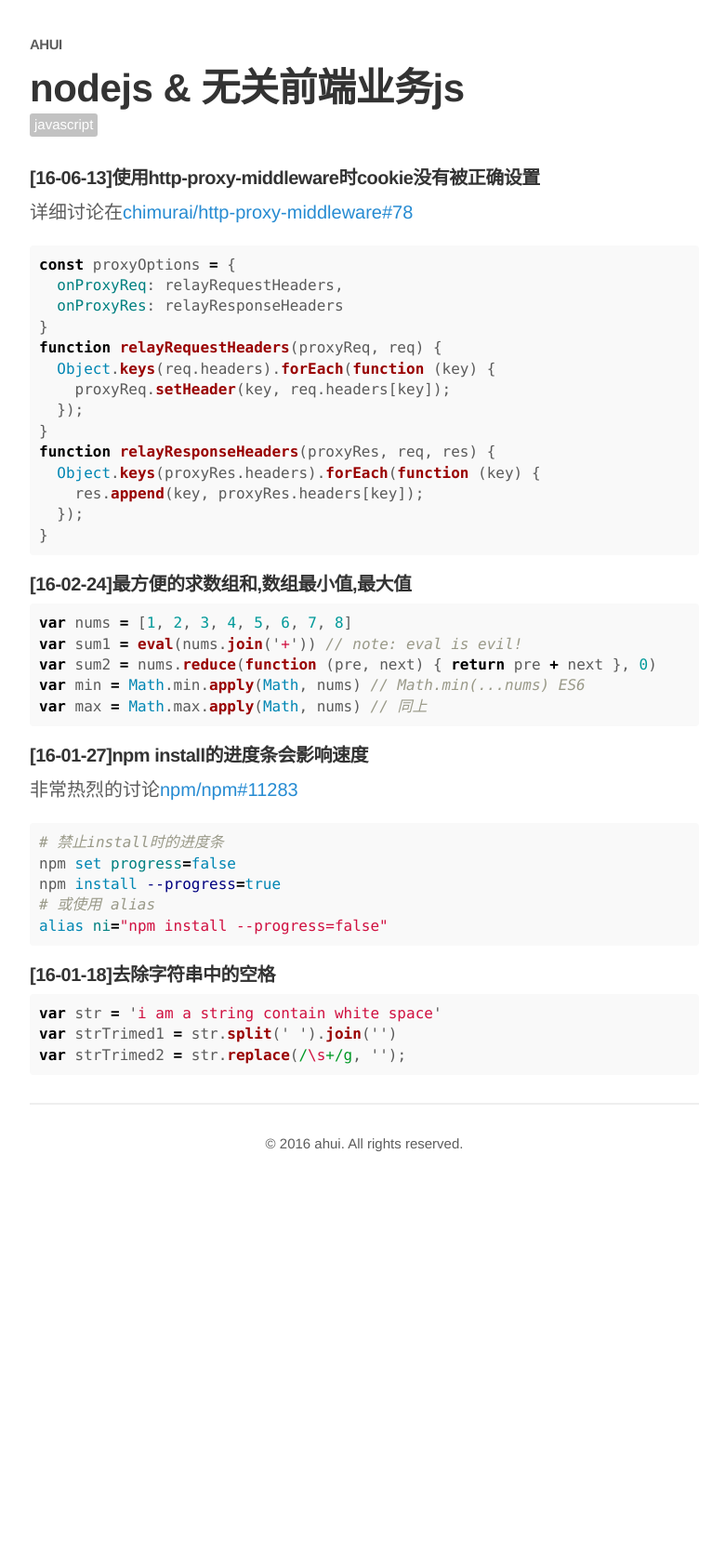
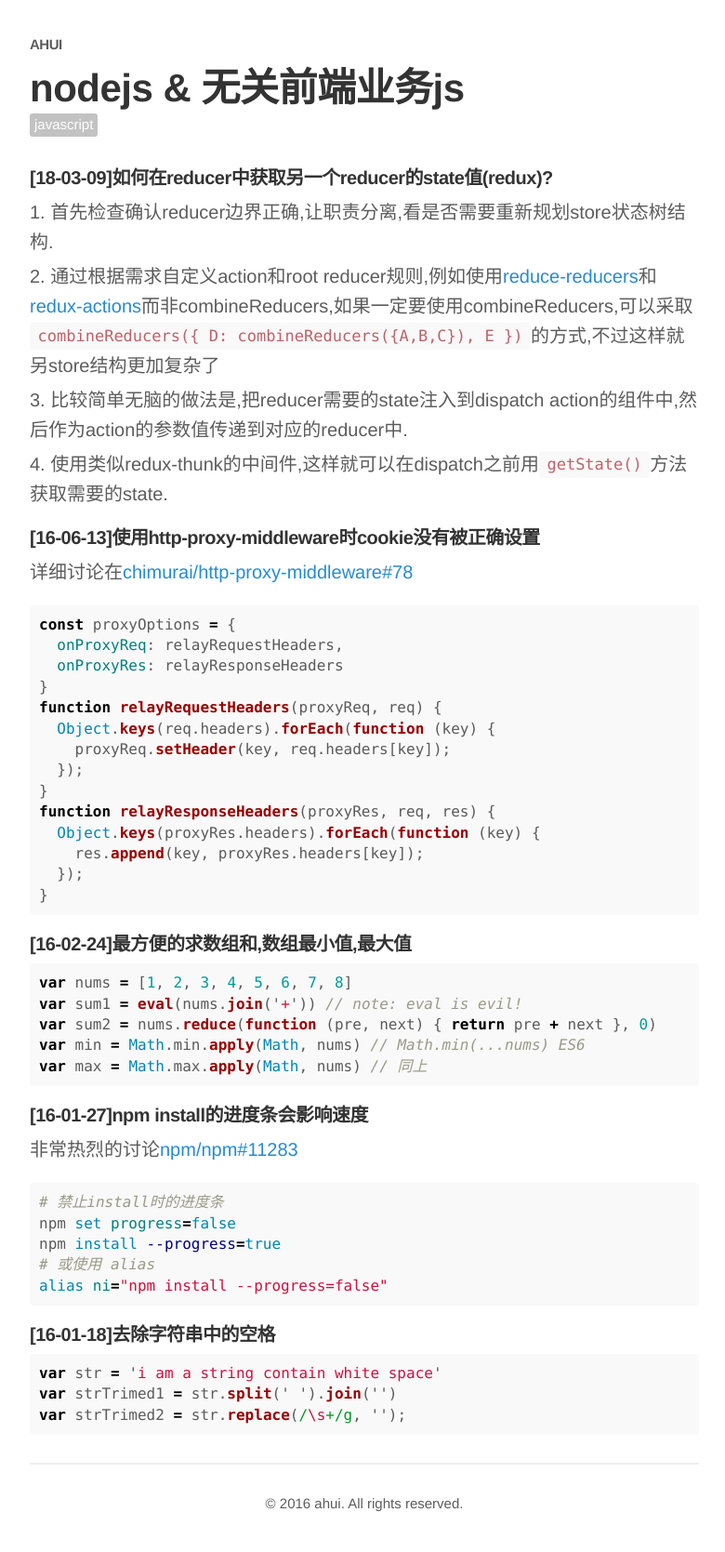
Before and after one commit to funkyLover/blog, a Jekyll site: the page built from notes/_posts/2016-12-30-something-about-js.md, in a window 1280 px wide. Shown: the whole page at 93% size, without its empty margins (248-1028 px from the left). Built offline with Jekyll 4.4.1, drawn with Linux system fonts in a browser that asks for light colours; comment, search, counter and statistics services are not loaded; before the commit the page ends 1282 px from its top, so only the background shows below that.

Commit message:
* redux note;

```diff
--- a/notes/_posts/2016-12-30-something-about-js.md
+++ b/notes/_posts/2016-12-30-something-about-js.md
@@ -6,6 +6,13 @@ tags: [javascript]
 comments: true
 share: true
 ---
+
+##### [18-03-09]如何在reducer中获取另一个reducer的state值(redux)?
+
+1. 首先检查确认reducer边界正确,让职责分离,看是否需要重新规划store状态树结构.
+1. 通过根据需求自定义action和root reducer规则,例如使用[reduce-reducers](https://github.com/redux-utilities/reduce-reducers)和[redux-actions](https://github.com/redux-utilities/redux-actions)而非combineReducers,如果一定要使用combineReducers,可以采取`combineReducers({ D: combineReducers({A,B,C}), E })`的方式,不过这样就另store结构更加复杂了
+1. 比较简单无脑的做法是,把reducer需要的state注入到dispatch action的组件中,然后作为action的参数值传递到对应的reducer中.
+1. 使用类似redux-thunk的中间件,这样就可以在dispatch之前用`getState()`方法获取需要的state.
 
 ##### [16-06-13]使用http-proxy-middleware时cookie没有被正确设置
 
```
